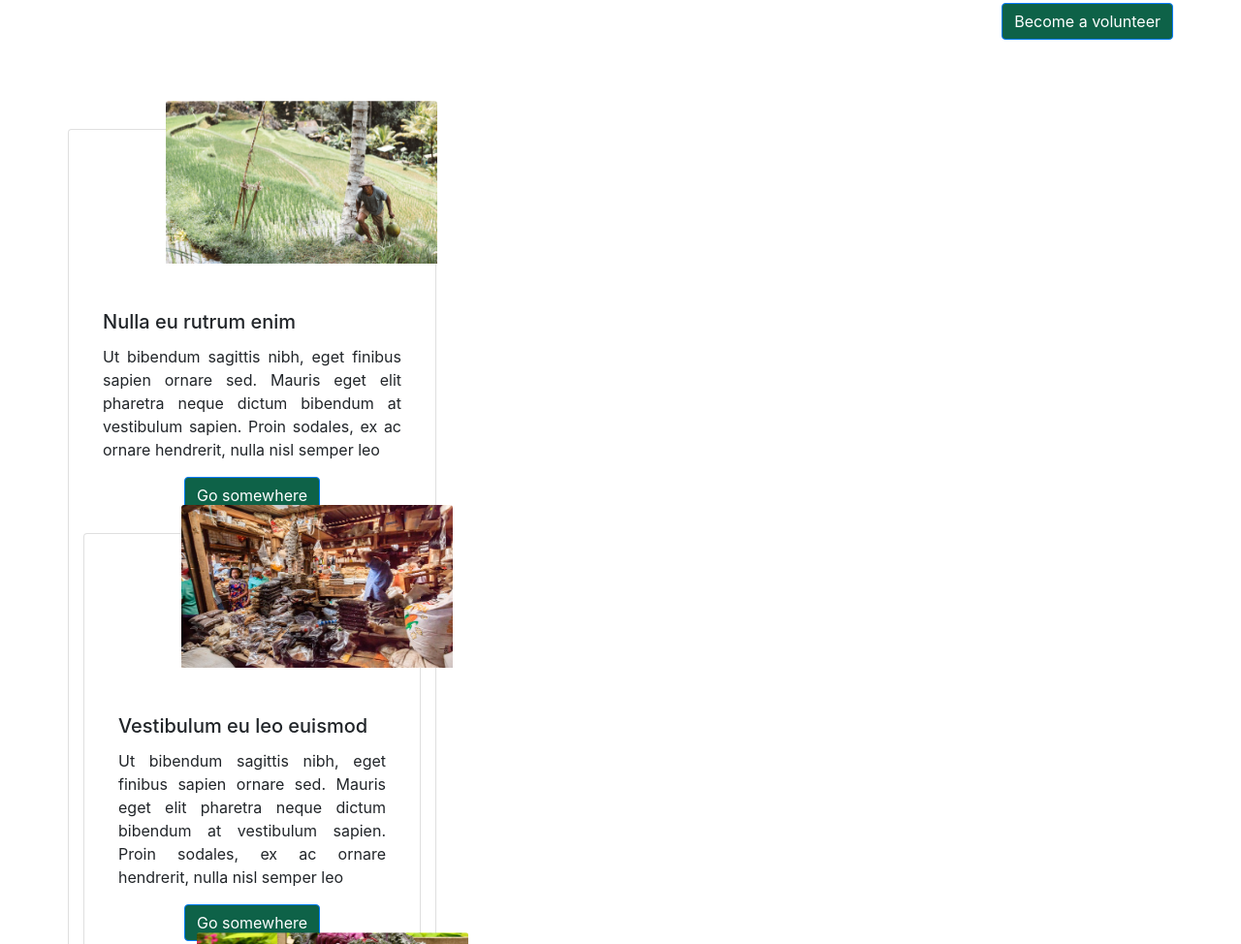
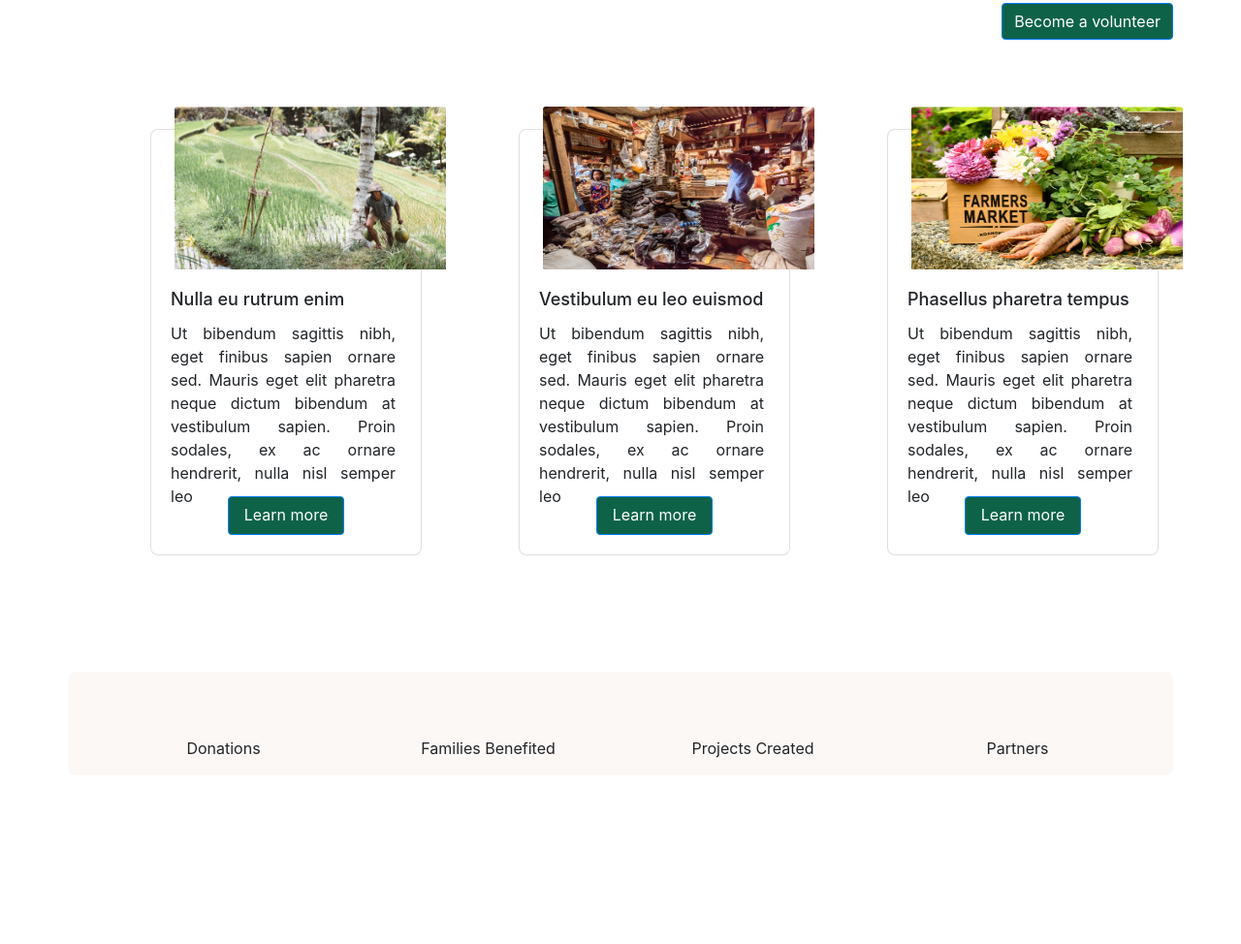
Before and after one commit to AndryRaza/Charity_Homepage, a plain HTML site: page index.html in a window 1280 px wide. Shown: the part 888-1862 px from the top of the page at 97% size. After the commit the page ends 1758 px from the top, so only its background shows below. Drawn offline with nearby package versions, Linux system fonts and the light colour scheme.

Commit message:
Ajout stats

```diff
--- a/index.html
+++ b/index.html
@@ -69,52 +69,83 @@
     </header>
     <!-----------Quick info------------>
     <section id="quickinfo" class="container-fluid d-flex align-items-center justify-content-center text-center">
-        <p class="">The Earth Foundation Cebu (EHFC) is a non-profit organization that aims to assist and uplift<br> rural
+        <p class="">The Earth Foundation Cebu (EHFC) is a non-profit organization that aims to assist and uplift<br>
+            rural
             communities in Cebu with the support of various environmental projects.</p>
 
     </section>
 
 
     <section class="contrainer-fluid" id="what_we_do">
-    <div class="container" >
+        <div class="container">
             <div class="row d-flex justify-content-end">
                 <button type="button" class="btn btn-primary" id="volunteer">Become a volunteer</button>
             </div>
 
-        <div class="row row-cols-md-3 row-cols-1" id="cards_wwd" >
-
-            <div class="card col">
+            <div class="row row-cols-md-3 row-cols-1" id="cards_wwd">
+                <div class="col">
+                    <div class="card ml-auto h-100">
                         <img src="img/f3619818558313ef1505ca4881ab71c6.png" class="card-img-top" alt="Première Image"
-                width="280px" height="168px" id="premiere_image">
-                <div class="card-body text-center" style="margin-top: 166px;">
-                  <h5 class="card-title text-justify">Nulla eu rutrum enim</h5>
+                            id="premiere_image">
+                        <div class="card-body d-flex flex-column">
+                            <h5 class="card-title">Nulla eu rutrum enim</h5>
                             <p class="card-text text-justify">Ut bibendum sagittis nibh, eget finibus sapien ornare sed.
-                      Mauris eget elit pharetra neque dictum bibendum at vestibulum sapien. Proin sodales, ex ac ornare hendrerit, nulla nisl semper leo</p>
-                  <a href="#" class="btn btn-primary">Go somewhere</a>
+                                Mauris eget elit pharetra neque dictum bibendum at vestibulum sapien. Proin sodales, ex
+                                ac ornare hendrerit, nulla nisl semper leo</p>
+                            <div class="bouton_card">
+                                <a href="#" class="btn btn-primary m-auto" style="height:40px; width:120px;">Learn
+                                    more</a>
                             </div>
-
-            <div class="card col">
+                        </div>
+                    </div>
+                </div>
+                <div class="col">
+                    <div class="card ml-auto">
                         <img src="img/6ca34ffb0c748f3ca189f16635eb7197.png" class="card-img-top" alt="Deuxième Image"
-                width="280px" height="168px" id="deuxieme_image">
-                <div class="card-body text-center"  style="margin-top: 166px;">
-                  <h5 class="card-title text-justify">Vestibulum eu leo euismod</h5>
+                            id="deuxieme_image">
+                        <div class="card-body d-flex flex-column">
+                            <h5 class="card-title">Vestibulum eu leo euismod</h5>
                             <p class="card-text text-justify">Ut bibendum sagittis nibh, eget finibus sapien ornare sed.
                                 Mauris eget elit pharetra neque dictum bibendum at vestibulum sapien.
                                 Proin sodales, ex ac ornare hendrerit, nulla nisl semper leo</p>
-                  <a href="#" class="btn btn-primary">Go somewhere</a>
+                            <div class="bouton_card">
+                                <a href="#" class="btn btn-primary m-auto" style="height:40px; width:120px;">Learn
+                                    more</a>
                             </div>
-
-            <div class="card col">
+                        </div>
+                    </div>
+                </div>
+                <div class="col">
+                    <div class="card ml-auto">
                         <img src="img/d1f565c75eb9b5f17c28a4dfec6fbd5b.png" class="card-img-top" alt="Troisième Image"
-                width="280px" height="168px" id="troisieme_image">
-                <div class="card-body text-center"  style="margin-top: 166px;">
-                  <h5 class="card-title text-justify">Phasellus pharetra tempus</h5>
+                            id="troisieme_image">
+                        <div class="card-body d-flex flex-column">
+                            <h5 class="card-title">Phasellus pharetra tempus</h5>
                             <p class="card-text text-justify">Ut bibendum sagittis nibh, eget finibus sapien ornare sed.
                                 Mauris eget elit pharetra neque dictum bibendum at vestibulum sapien.
                                 Proin sodales, ex ac ornare hendrerit, nulla nisl semper leo</p>
-                  <a href="#" class="btn btn-primary">Go somewhere</a>
+                            <div class="bouton_card">
+                                <a href="#" class="btn btn-primary m-auto" style="height:40px; width:120px;">Learn
+                                    more</a>
+                            </div>
+                        </div>
+                    </div>
+                </div>
             </div>
 
+            <div class="row row-cols-md-4 row-cols-1" id="stats">
+                <div class="col text-center">
+                    <p>Donations</p>
+                </div>
+                <div class="col text-center">
+                    <p>Families Benefited</p>
+                </div>
+                <div class="col text-center">
+                    <p>Projects Created</p>
+                </div>
+                <div class="col text-center">
+                    <p>Partners</p>
+                </div>
             </div>
         </div>
     </section>
--- a/style.css
+++ b/style.css
@@ -13,6 +13,7 @@ header{
 }
 .btn{
     background-color: #0E6248;
+
 }
 
 #volunteer{
@@ -21,9 +22,42 @@ header{
 
 
 #premiere_image, #deuxieme_image,#troisieme_image{
-    position: absolute;
+   margin-top:-24px;
+   margin-left: 24px;
     width: 280px;
     height: 168px;
-    left: 100px;
-    top: -30px;
 }
+
+.card-text{
+    height: 132px;
+    width: 232px;
+}
+
+.card{
+    height: 100%;
+width: 280px;
+
+border-radius: 8px;
+
+}
+
+h5{
+    font-size: 18px;
+}
+
+#stats{
+    margin-top: 120px;
+    margin-bottom: 70px;
+
+    padding-right: 24px;
+    padding-left:24px;
+    padding-top: 67px;
+
+    background: #FBF8F6;
+    border-radius: 8px;
+}
+
+.bouton_card{
+    margin:auto;
+    margin-top: 32px;
+}
```
Lines whose indentation alone changed are shown as unchanged.
